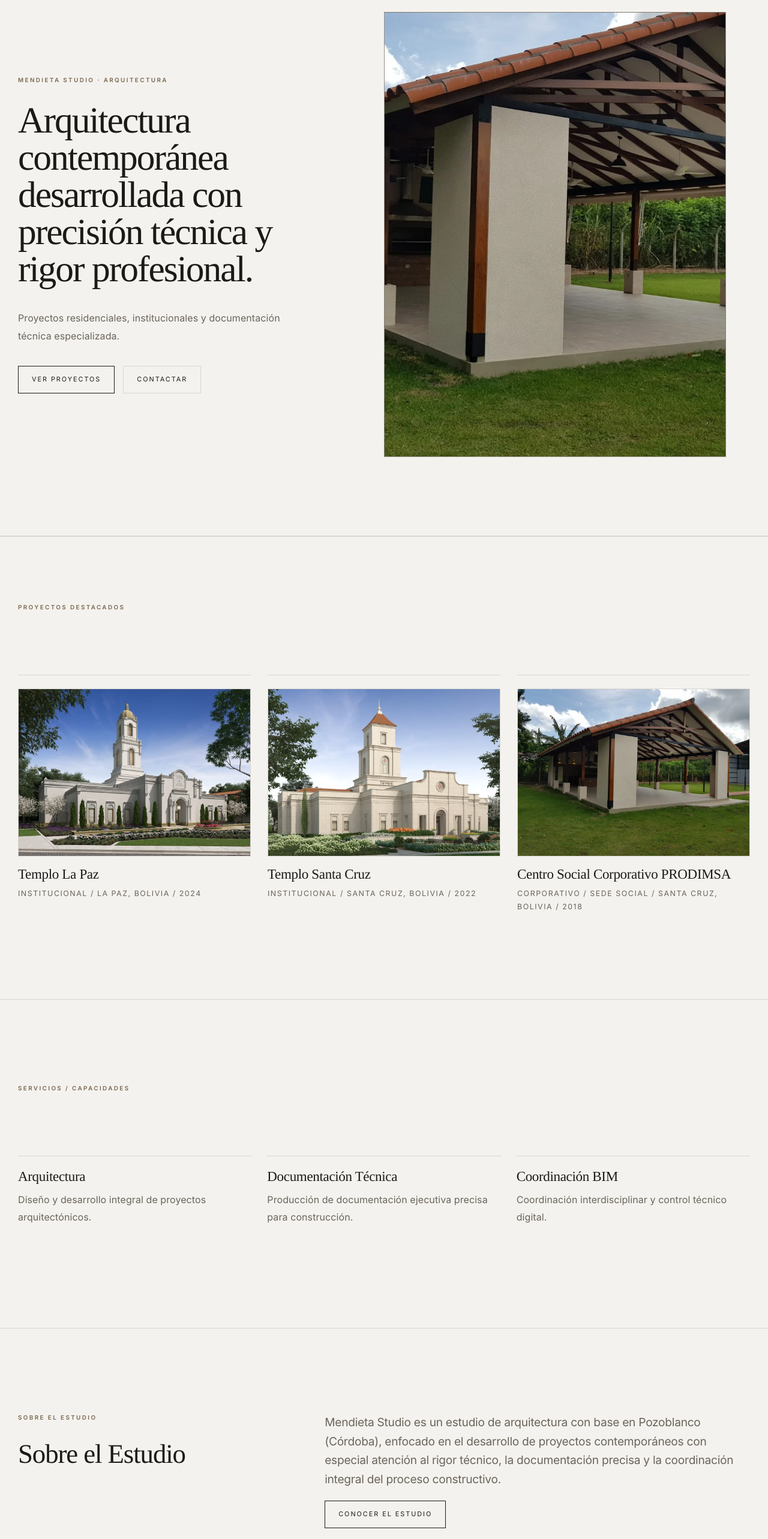
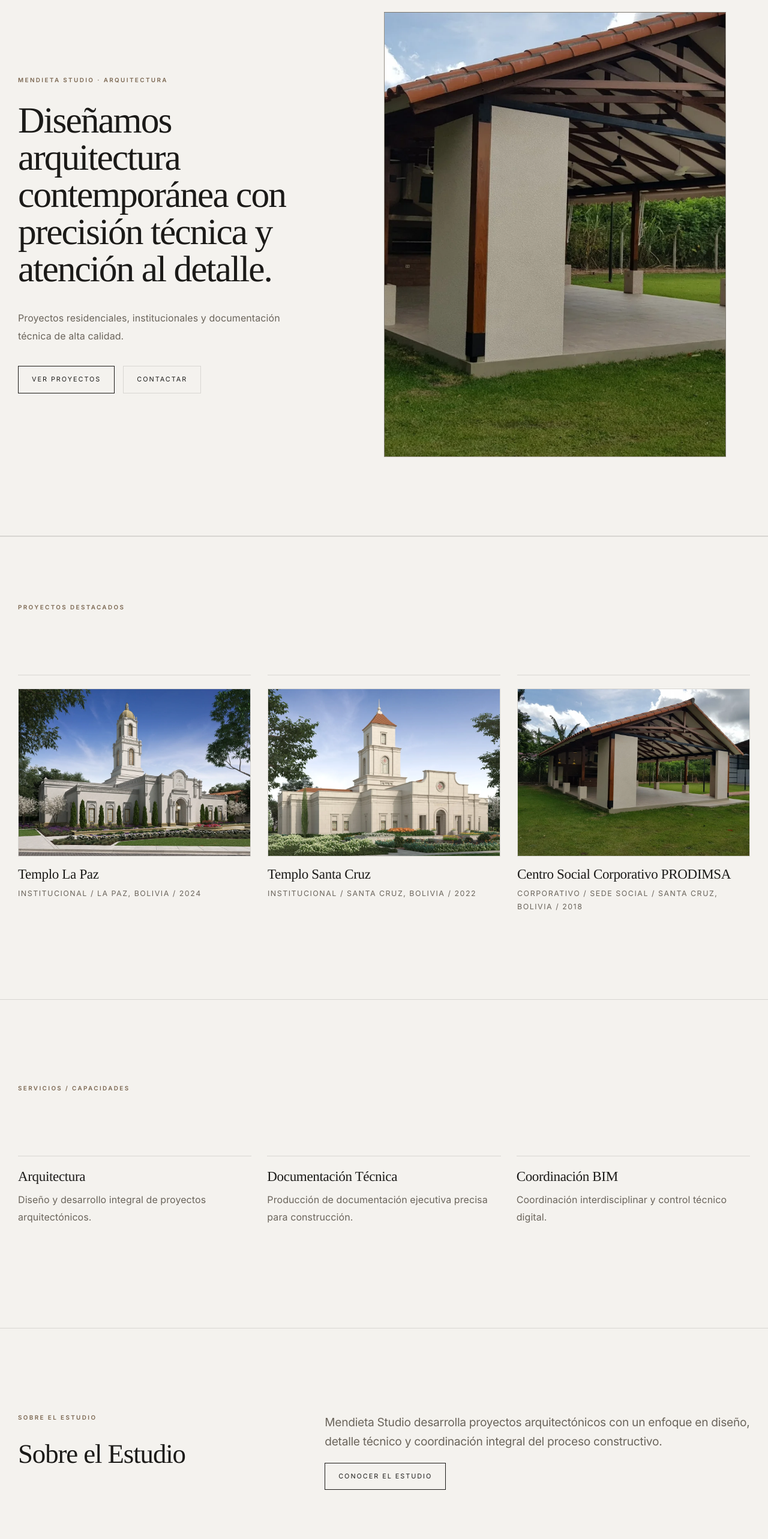
Before and after one commit to richimenvic/mendieta-studio-web, a React (Vite) app: page / in a window 1280 px wide. Shown: the part 222-2788 px from the top of the page at 60% size. Built offline with nearby package versions, Linux system fonts and the light colour scheme.

Commit message:
Simplifica el copy editorial de la Home

```diff
--- a/src/pages/Home.jsx
+++ b/src/pages/Home.jsx
@@ -10,8 +10,8 @@ export default function Home() {
         <div className="wrap hero-grid home-hero-grid">
           <div>
             <div className="kicker">Mendieta Studio · Arquitectura</div>
-            <h1 className="home-hero-title">Arquitectura contemporánea desarrollada con precisión técnica y rigor profesional.</h1>
-            <p className="lead">Proyectos residenciales, institucionales y documentación técnica especializada.</p>
+            <h1 className="home-hero-title">Diseñamos arquitectura contemporánea con precisión técnica y atención al detalle.</h1>
+            <p className="lead">Proyectos residenciales, institucionales y documentación técnica de alta calidad.</p>
             <div className="home-hero-actions">
               <Link className="cta-link" to="/proyectos">Ver Proyectos</Link>
               <Link className="cta-link cta-link--ghost" to="/contacto">Contactar</Link>
@@ -66,7 +66,7 @@ export default function Home() {
             <h2>Sobre el Estudio</h2>
           </div>
           <div>
-            <p className="section-copy">Mendieta Studio es un estudio de arquitectura con base en Pozoblanco (Córdoba), enfocado en el desarrollo de proyectos contemporáneos con especial atención al rigor técnico, la documentación precisa y la coordinación integral del proceso constructivo.</p>
+            <p className="section-copy">Mendieta Studio desarrolla proyectos arquitectónicos con un enfoque en diseño, detalle técnico y coordinación integral del proceso constructivo.</p>
             <Link className="cta-link" to="/estudio">Conocer el Estudio</Link>
           </div>
         </div>
@@ -77,7 +77,7 @@ export default function Home() {
           <div className="home-cta-section">
             <div>
               <h2>Hablemos de su próximo proyecto</h2>
-              <p className="section-copy home-contact-copy">Estamos disponibles para nuevas oportunidades, colaboraciones y encargos arquitectónicos.</p>
+              <p className="section-copy home-contact-copy">Estamos disponibles para nuevos proyectos, colaboraciones y consultas profesionales.</p>
             </div>
             <Link className="cta-link" to="/contacto">Contactar</Link>
           </div>
```
